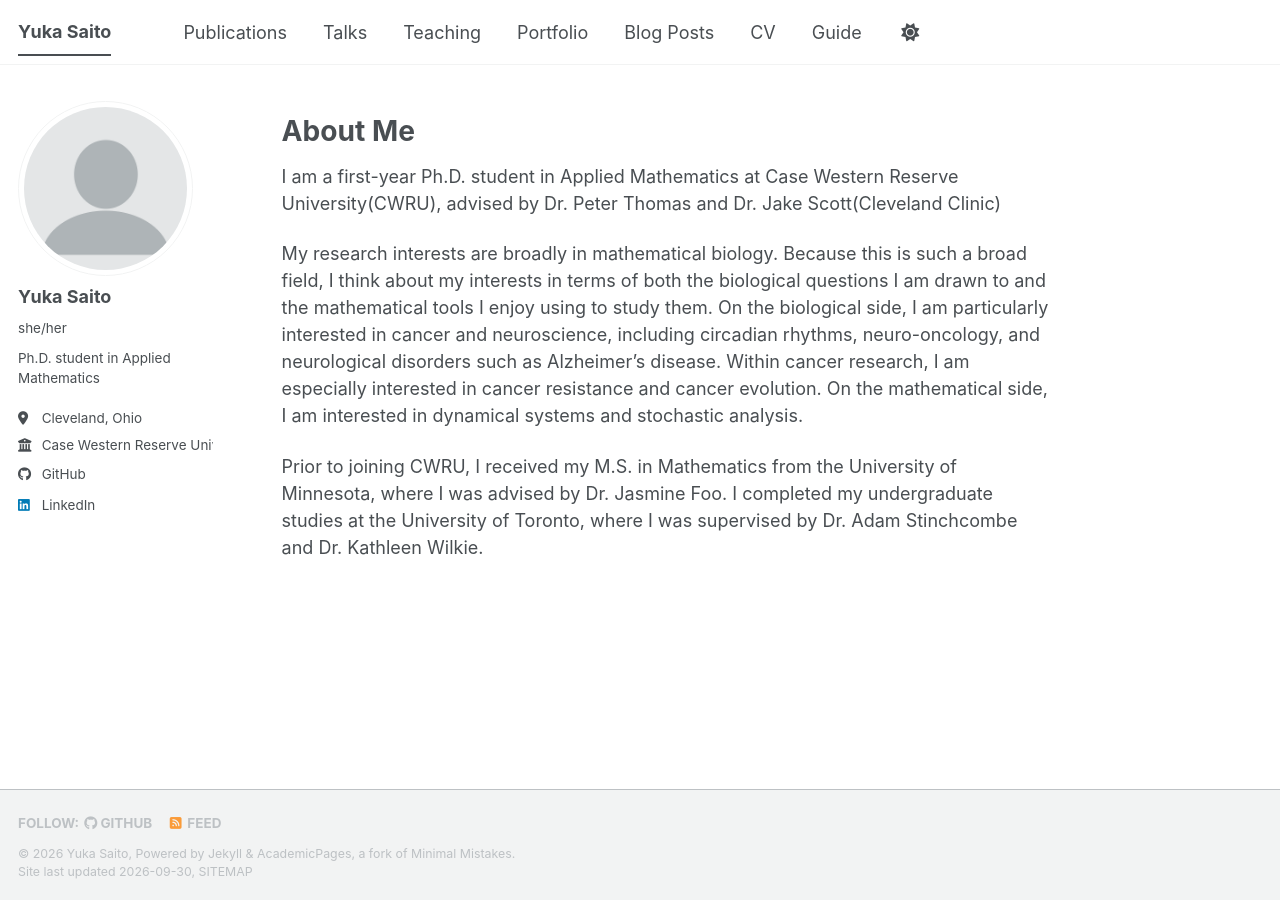
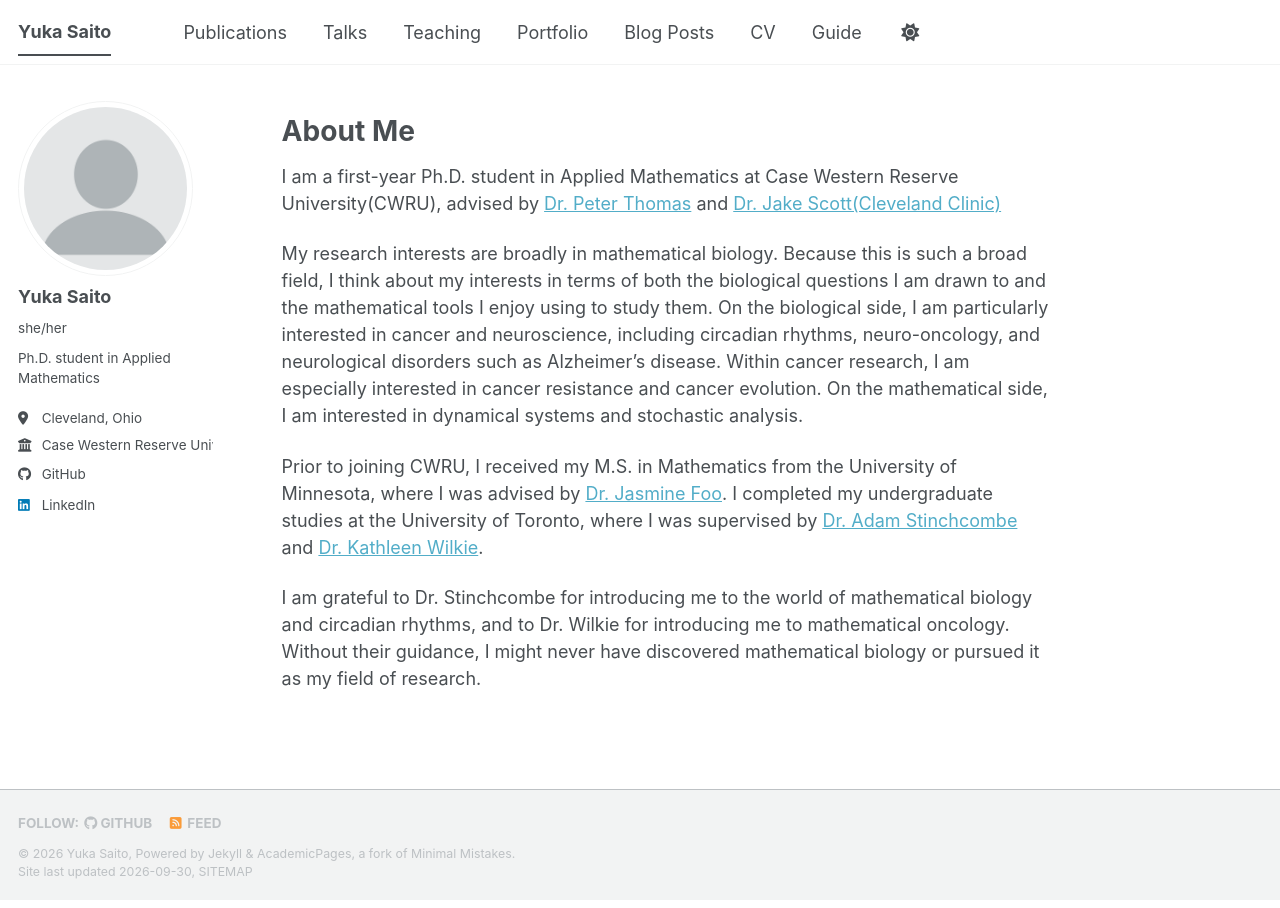
Before and after one commit to yuka202409/yuka202409.github.io, a Jekyll site: the page built from _pages/about.md, in a window 1280 px wide. Built offline with Jekyll 4.4.1, drawn with Linux system fonts in a browser that asks for light colours; a style sheet for code colours, icons or effects is not loaded.

Commit message:
Update about.md

```diff
--- a/_pages/about.md
+++ b/_pages/about.md
@@ -9,8 +9,10 @@ redirect_from:
 
 # About Me
 
-I am a first-year Ph.D. student in Applied Mathematics at Case Western Reserve University(CWRU), advised by Dr. Peter Thomas and Dr. Jake Scott(Cleveland Clinic)
+I am a first-year Ph.D. student in Applied Mathematics at Case Western Reserve University(CWRU), advised by [Dr. Peter Thomas](https://case.edu/math/thomas/) and [Dr. Jake Scott(Cleveland Clinic)](https://theorydi.vision/)
 
 My research interests are broadly in mathematical biology. Because this is such a broad field, I think about my interests in terms of both the biological questions I am drawn to and the mathematical tools I enjoy using to study them. On the biological side, I am particularly interested in cancer and neuroscience, including circadian rhythms, neuro-oncology, and neurological disorders such as Alzheimer’s disease. Within cancer research, I am especially interested in cancer resistance and cancer evolution. On the mathematical side, I am interested in dynamical systems and stochastic analysis.
 
-Prior to joining CWRU, I received my M.S. in Mathematics from the University of Minnesota, where I was advised by Dr. Jasmine Foo. I completed my undergraduate studies at the University of Toronto, where I was supervised by Dr. Adam Stinchcombe and Dr. Kathleen Wilkie.
+Prior to joining CWRU, I received my M.S. in Mathematics from the University of Minnesota, where I was advised by [Dr. Jasmine Foo](https://cse.umn.edu/math/jasmine-foo). I completed my undergraduate studies at the University of Toronto, where I was supervised by [Dr. Adam Stinchcombe](https://www.mathematics.utoronto.ca/people/directories/all-faculty/adam-stinchcombe) and [Dr. Kathleen Wilkie](https://math.torontomu.ca/~kwilkie/).
+
+I am grateful to Dr. Stinchcombe for introducing me to the world of mathematical biology and circadian rhythms, and to Dr. Wilkie for introducing me to mathematical oncology. Without their guidance, I might never have discovered mathematical biology or pursued it as my field of research.
```
